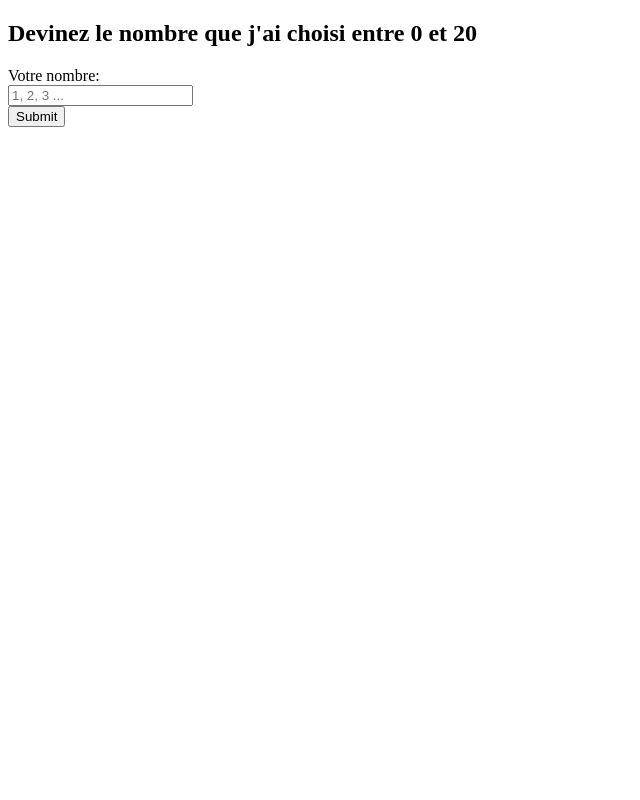
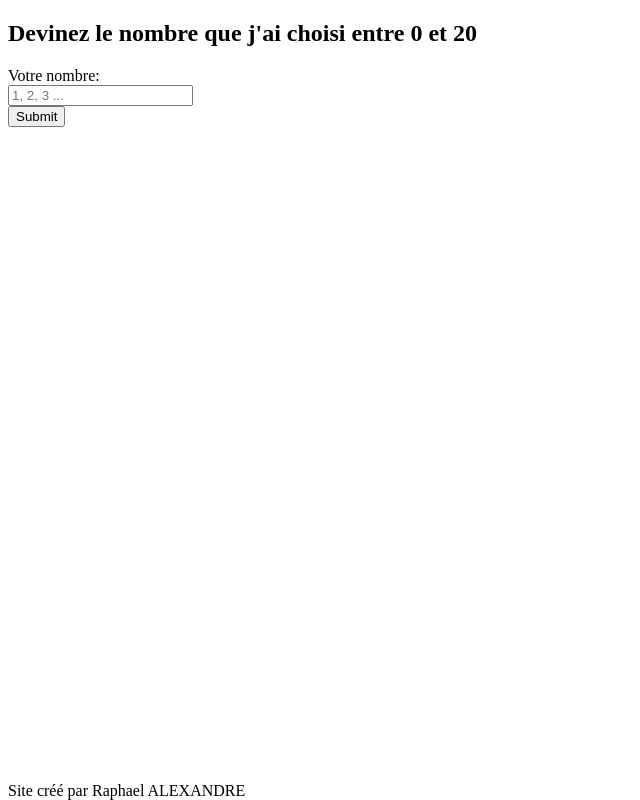
Before and after one commit to Shintaro974/premier_jeux, a plain HTML site: page index.html in a window 1280 px wide. Shown: the whole page, without its empty margins (0-640 px from the left). Drawn offline with Linux system fonts and the light colour scheme.

Commit message:
premier commit2

```diff
--- a/index.html
+++ b/index.html
@@ -16,6 +16,7 @@
   <input type="text" id="nombre" name="nombre" placeholder="1, 2, 3 ..." ><br>
   <input type="submit" value="Submit" onclick="deviner()">
   <div id="result"></div>
+  <div id="signature">Site créé par Raphael ALEXANDRE</div>
 </body>
 
 </html>
--- a/styles.css
+++ b/styles.css
@@ -2,3 +2,9 @@
   margin-top: 4rem;
   color: red;
 }
+
+
+#signature {
+  position: absolute;
+  bottom: 0;
+}
```
